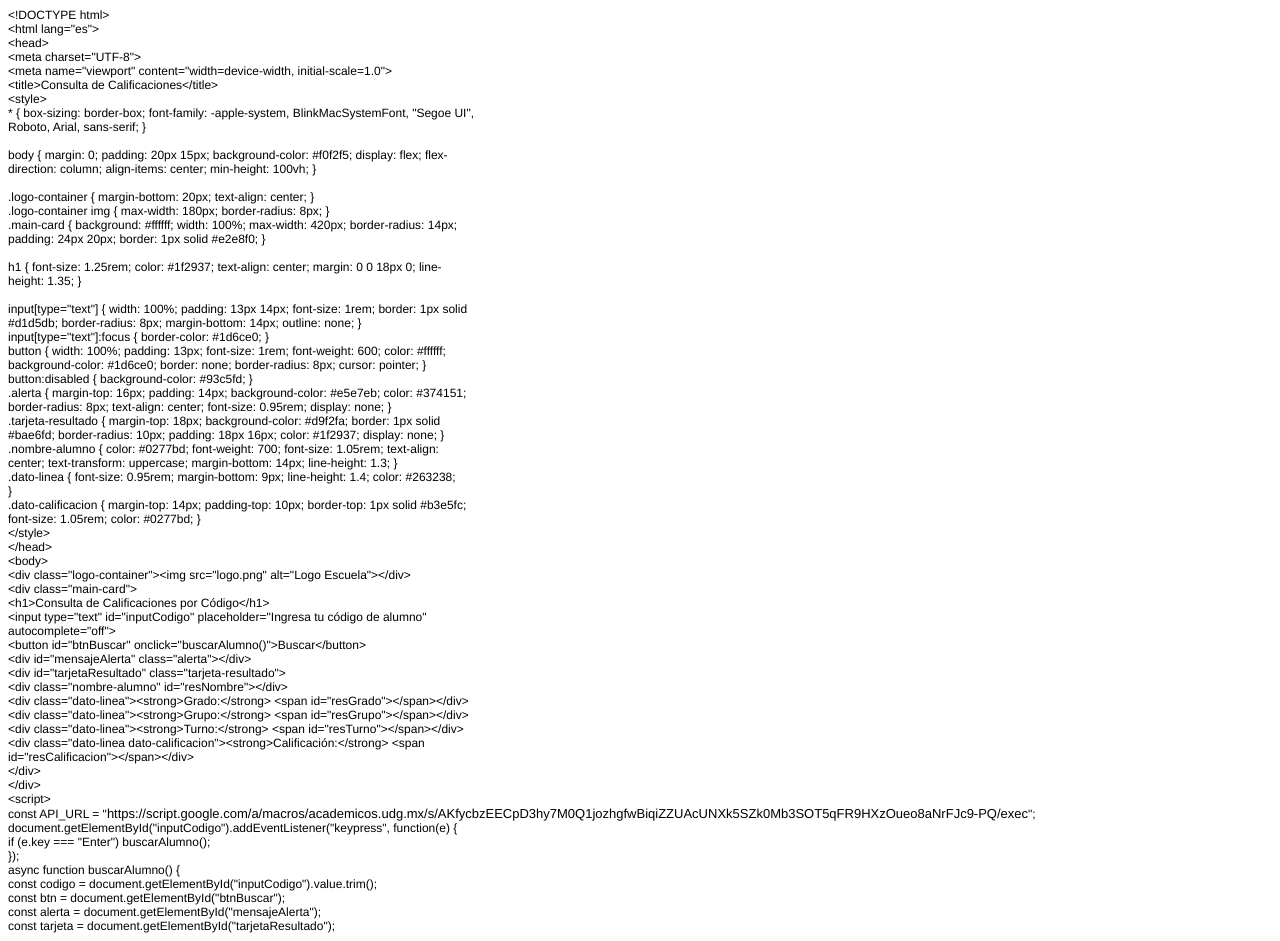
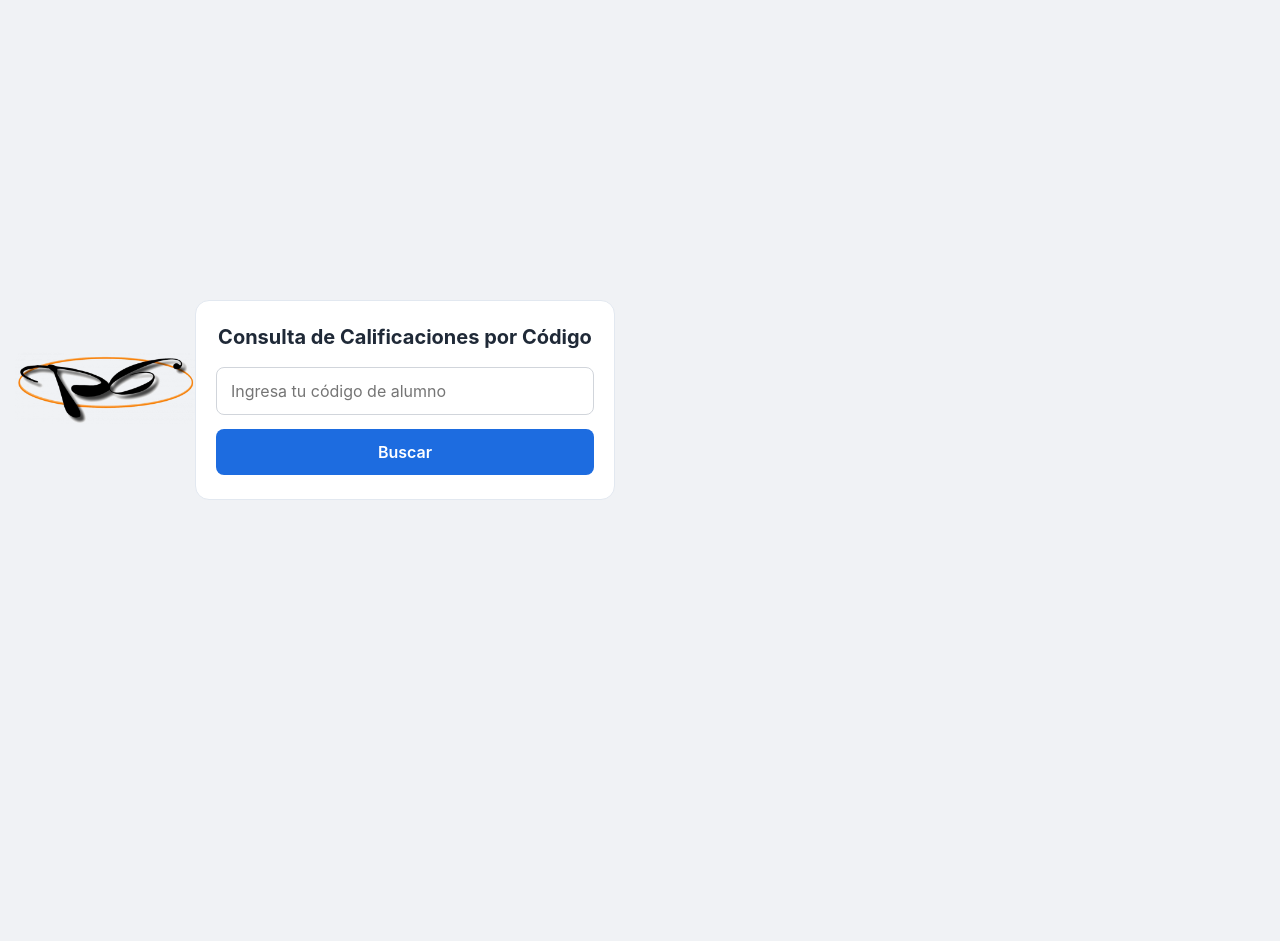
Before and after one commit to chrisinflames/Calificaciones2dm, a plain HTML site: page index.html in a window 1280 px wide. After the commit the page ends 800 px from the top, so only its background shows below. Drawn offline with Linux system fonts and the light colour scheme.

Commit message:
Refactor HTML structure and update metadata

```diff
--- a/index.html
+++ b/index.html
@@ -1,84 +1,66 @@
-<!DOCTYPE html PUBLIC "-//W3C//DTD HTML 4.01//EN" "http://www.w3.org/TR/html4/strict.dtd">
-<html>
+<!DOCTYPE html>
+<html lang="es">
 <head>
-  <meta http-equiv="Content-Type" content="text/html; charset=utf-8">
-  <meta http-equiv="Content-Style-Type" content="text/css">
-  <title></title>
-  <meta name="Generator" content="Cocoa HTML Writer">
-  <meta name="CocoaVersion" content="2299.77">
-  <style type="text/css">
-    p.p1 {margin: 0.0px 0.0px 0.0px 0.0px; font: 12.0px Helvetica}
-    p.p2 {margin: 0.0px 0.0px 0.0px 0.0px; font: 12.0px Helvetica; min-height: 14.0px}
-    p.p3 {margin: 0.0px 0.0px 0.0px 0.0px; font: 13.0px 'Helvetica Neue'}
-    span.s1 {font: 12.0px Helvetica}
-  </style>
+<meta charset="UTF-8">
+<meta name="viewport" content="width=device-width, initial-scale=1.0">
+<title>Consulta de Calificaciones</title>
+<style>
+* { box-sizing: border-box; font-family: -apple-system, BlinkMacSystemFont, "Segoe UI",
+Roboto, Arial, sans-serif; }
+
+body { margin: 0; padding: 20px 15px; background-color: #f0f2f5; display: flex; flex-
+direction: column; align-items: center; min-height: 100vh; }
+
+.logo-container { margin-bottom: 20px; text-align: center; }
+.logo-container img { max-width: 180px; border-radius: 8px; }
+.main-card { background: #ffffff; width: 100%; max-width: 420px; border-radius: 14px;
+padding: 24px 20px; border: 1px solid #e2e8f0; }
+
+h1 { font-size: 1.25rem; color: #1f2937; text-align: center; margin: 0 0 18px 0; line-
+height: 1.35; }
+
+input[type="text"] { width: 100%; padding: 13px 14px; font-size: 1rem; border: 1px solid
+#d1d5db; border-radius: 8px; margin-bottom: 14px; outline: none; }
+input[type="text"]:focus { border-color: #1d6ce0; }
+button { width: 100%; padding: 13px; font-size: 1rem; font-weight: 600; color: #ffffff;
+background-color: #1d6ce0; border: none; border-radius: 8px; cursor: pointer; }
+button:disabled { background-color: #93c5fd; }
+.alerta { margin-top: 16px; padding: 14px; background-color: #e5e7eb; color: #374151;
+border-radius: 8px; text-align: center; font-size: 0.95rem; display: none; }
+.tarjeta-resultado { margin-top: 18px; background-color: #d9f2fa; border: 1px solid
+#bae6fd; border-radius: 10px; padding: 18px 16px; color: #1f2937; display: none; }
+.nombre-alumno { color: #0277bd; font-weight: 700; font-size: 1.05rem; text-align:
+center; text-transform: uppercase; margin-bottom: 14px; line-height: 1.3; }
+.dato-linea { font-size: 0.95rem; margin-bottom: 9px; line-height: 1.4; color: #263238;
+}
+.dato-calificacion { margin-top: 14px; padding-top: 10px; border-top: 1px solid #b3e5fc;
+font-size: 1.05rem; color: #0277bd; }
+</style>
 </head>
 <body>
-<p class="p1">&lt;!DOCTYPE html&gt;</p>
-<p class="p1">&lt;html lang="es"&gt;</p>
-<p class="p1">&lt;head&gt;</p>
-<p class="p1">&lt;meta charset="UTF-8"&gt;</p>
-<p class="p1">&lt;meta name="viewport" content="width=device-width, initial-scale=1.0"&gt;</p>
-<p class="p1">&lt;title&gt;Consulta de Calificaciones&lt;/title&gt;</p>
-<p class="p1">&lt;style&gt;</p>
-<p class="p1">* { box-sizing: border-box; font-family: -apple-system, BlinkMacSystemFont, "Segoe UI",</p>
-<p class="p1">Roboto, Arial, sans-serif; }</p>
-<p class="p2"><br></p>
-<p class="p1">body { margin: 0; padding: 20px 15px; background-color: #f0f2f5; display: flex; flex-</p>
-<p class="p1">direction: column; align-items: center; min-height: 100vh; }</p>
-<p class="p2"><br></p>
-<p class="p1">.logo-container { margin-bottom: 20px; text-align: center; }</p>
-<p class="p1">.logo-container img { max-width: 180px; border-radius: 8px; }</p>
-<p class="p1">.main-card { background: #ffffff; width: 100%; max-width: 420px; border-radius: 14px;</p>
-<p class="p1">padding: 24px 20px; border: 1px solid #e2e8f0; }</p>
-<p class="p2"><br></p>
-<p class="p1">h1 { font-size: 1.25rem; color: #1f2937; text-align: center; margin: 0 0 18px 0; line-</p>
-<p class="p1">height: 1.35; }</p>
-<p class="p2"><br></p>
-<p class="p1">input[type="text"] { width: 100%; padding: 13px 14px; font-size: 1rem; border: 1px solid</p>
-<p class="p1">#d1d5db; border-radius: 8px; margin-bottom: 14px; outline: none; }</p>
-<p class="p1">input[type="text"]:focus { border-color: #1d6ce0; }</p>
-<p class="p1">button { width: 100%; padding: 13px; font-size: 1rem; font-weight: 600; color: #ffffff;</p>
-<p class="p1">background-color: #1d6ce0; border: none; border-radius: 8px; cursor: pointer; }</p>
-<p class="p1">button:disabled { background-color: #93c5fd; }</p>
-<p class="p1">.alerta { margin-top: 16px; padding: 14px; background-color: #e5e7eb; color: #374151;</p>
-<p class="p1">border-radius: 8px; text-align: center; font-size: 0.95rem; display: none; }</p>
-<p class="p1">.tarjeta-resultado { margin-top: 18px; background-color: #d9f2fa; border: 1px solid</p>
-<p class="p1">#bae6fd; border-radius: 10px; padding: 18px 16px; color: #1f2937; display: none; }</p>
-<p class="p1">.nombre-alumno { color: #0277bd; font-weight: 700; font-size: 1.05rem; text-align:</p>
-<p class="p1">center; text-transform: uppercase; margin-bottom: 14px; line-height: 1.3; }</p>
-<p class="p1">.dato-linea { font-size: 0.95rem; margin-bottom: 9px; line-height: 1.4; color: #263238;</p>
-<p class="p1">}</p>
-<p class="p1">.dato-calificacion { margin-top: 14px; padding-top: 10px; border-top: 1px solid #b3e5fc;</p>
-<p class="p1">font-size: 1.05rem; color: #0277bd; }</p>
-<p class="p1">&lt;/style&gt;</p>
-<p class="p1">&lt;/head&gt;</p>
-<p class="p1">&lt;body&gt;</p>
-<p class="p1">&lt;div class="logo-container"&gt;&lt;img src="logo.png" alt="Logo Escuela"&gt;&lt;/div&gt;</p>
-<p class="p1">&lt;div class="main-card"&gt;</p>
-<p class="p1">&lt;h1&gt;Consulta de Calificaciones por Código&lt;/h1&gt;</p>
-<p class="p1">&lt;input type="text" id="inputCodigo" placeholder="Ingresa tu código de alumno"</p>
-<p class="p1">autocomplete="off"&gt;</p>
-<p class="p1">&lt;button id="btnBuscar" onclick="buscarAlumno()"&gt;Buscar&lt;/button&gt;</p>
-<p class="p1">&lt;div id="mensajeAlerta" class="alerta"&gt;&lt;/div&gt;</p>
-<p class="p1">&lt;div id="tarjetaResultado" class="tarjeta-resultado"&gt;</p>
-<p class="p1">&lt;div class="nombre-alumno" id="resNombre"&gt;&lt;/div&gt;</p>
-<p class="p1">&lt;div class="dato-linea"&gt;&lt;strong&gt;Grado:&lt;/strong&gt; &lt;span id="resGrado"&gt;&lt;/span&gt;&lt;/div&gt;</p>
-<p class="p1">&lt;div class="dato-linea"&gt;&lt;strong&gt;Grupo:&lt;/strong&gt; &lt;span id="resGrupo"&gt;&lt;/span&gt;&lt;/div&gt;</p>
-<p class="p1">&lt;div class="dato-linea"&gt;&lt;strong&gt;Turno:&lt;/strong&gt; &lt;span id="resTurno"&gt;&lt;/span&gt;&lt;/div&gt;</p>
-<p class="p1">&lt;div class="dato-linea dato-calificacion"&gt;&lt;strong&gt;Calificación:&lt;/strong&gt; &lt;span</p>
-<p class="p1">id="resCalificacion"&gt;&lt;/span&gt;&lt;/div&gt;</p>
-<p class="p1">&lt;/div&gt;</p>
-<p class="p1">&lt;/div&gt;</p>
-<p class="p1">&lt;script&gt;</p>
-<p class="p3"><span class="s1">const API_URL = "</span>https://script.google.com/a/macros/academicos.udg.mx/s/AKfycbzEECpD3hy7M0Q1jozhgfwBiqiZZUAcUNXk5SZk0Mb3SOT5qFR9HXzOueo8aNrFJc9-PQ/exec<span class="s1">";</span></p>
-<p class="p1">document.getElementById("inputCodigo").addEventListener("keypress", function(e) {</p>
-<p class="p1">if (e.key === "Enter") buscarAlumno();</p>
-<p class="p1">});</p>
-<p class="p1">async function buscarAlumno() {</p>
-<p class="p1">const codigo = document.getElementById("inputCodigo").value.trim();</p>
-<p class="p1">const btn = document.getElementById("btnBuscar");</p>
-<p class="p1">const alerta = document.getElementById("mensajeAlerta");</p>
-<p class="p1">const tarjeta = document.getElementById("tarjetaResultado");</p>
-</body>
-</html>
+<div class="logo-container"><img src="logo.png" alt="Logo Escuela"></div>
+<div class="main-card">
+<h1>Consulta de Calificaciones por Código</h1>
+<input type="text" id="inputCodigo" placeholder="Ingresa tu código de alumno"
+autocomplete="off">
+<button id="btnBuscar" onclick="buscarAlumno()">Buscar</button>
+<div id="mensajeAlerta" class="alerta"></div>
+<div id="tarjetaResultado" class="tarjeta-resultado">
+<div class="nombre-alumno" id="resNombre"></div>
+<div class="dato-linea"><strong>Grado:</strong> <span id="resGrado"></span></div>
+<div class="dato-linea"><strong>Grupo:</strong> <span id="resGrupo"></span></div>
+<div class="dato-linea"><strong>Turno:</strong> <span id="resTurno"></span></div>
+<div class="dato-linea dato-calificacion"><strong>Calificación:</strong> <span
+id="resCalificacion"></span></div>
+</div>
+</div>
+<script>
+const API_URL = "https://script.google.com/a/macros/academicos.udg.mx/s/AKfycbzEECpD3hy7M0Q1jozhgfwBiqiZZUAcUNXk5SZk0Mb3SOT5qFR9HXzOueo8aNrFJc9-PQ/exec";
+document.getElementById("inputCodigo").addEventListener("keypress", function(e) {
+if (e.key === "Enter") buscarAlumno();
+});
+async function buscarAlumno() {
+const codigo = document.getElementById("inputCodigo").value.trim();
+const btn = document.getElementById("btnBuscar");
+const alerta = document.getElementById("mensajeAlerta");
+const tarjeta = document.getElementById("tarjetaResultado");
```
